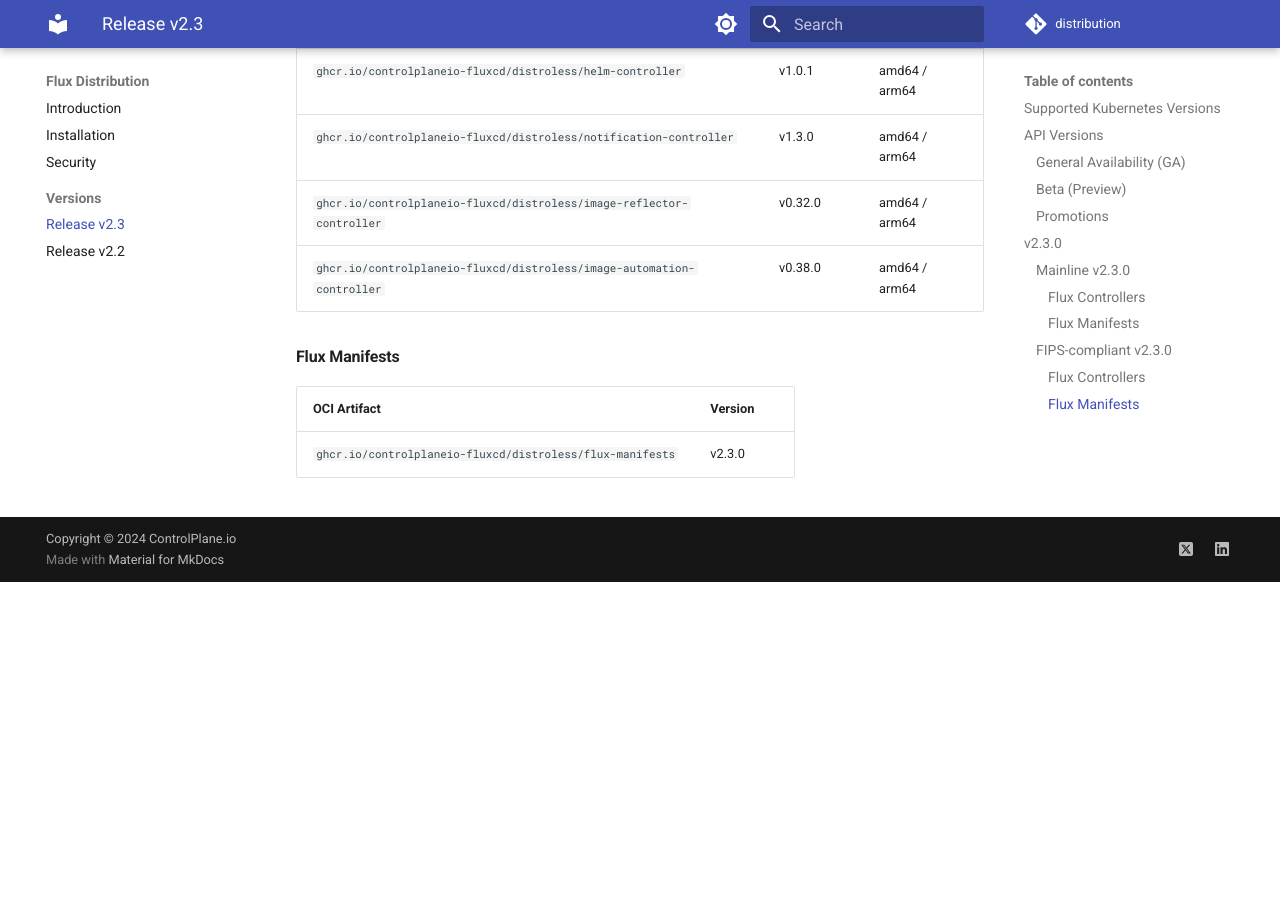
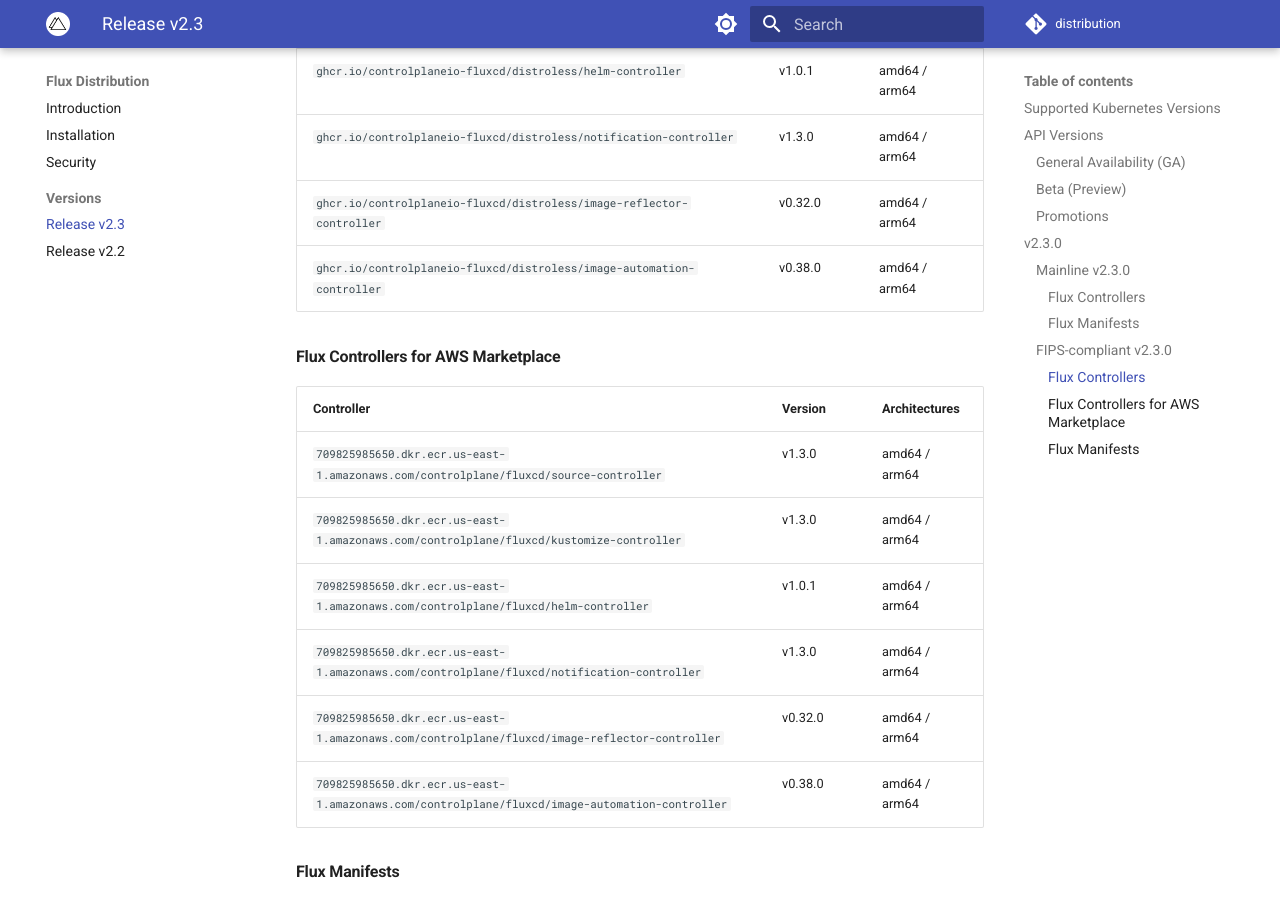
Before and after one commit to controlplaneio-fluxcd/distribution, an MkDocs documentation site: the page built from docs/releases/release-v2.3.md, in a window 1280 px wide and 900 px high, scrolled down 2833 px. Built offline with MkDocs 1.6.1 and Material for MkDocs 9.7.7, drawn with Linux system fonts in a browser that asks for light colours; comment, search, counter and statistics services are not loaded; before the commit the page ends 3415 px from its top, so only the background shows below that.

Commit message:
Add logo
Signed-off-by: Stefan Prodan <stefan.prodan@gmail.com>

```diff
--- a/docs/releases/release-v2.3.md
+++ b/docs/releases/release-v2.3.md
@@ -77,6 +77,17 @@
 | `ghcr.io/controlplaneio-fluxcd/distroless/image-reflector-controller`   | v0.32.0 | amd64 / arm64 |
 | `ghcr.io/controlplaneio-fluxcd/distroless/image-automation-controller`  | v0.38.0 | amd64 / arm64 |
 
+#### Flux Controllers for AWS Marketplace
+
+| Controller                                                                                     | Version | Architectures |
+|:-----------------------------------------------------------------------------------------------|---------|---------------|
+| `709825985650.dkr.ecr.us-east-1.amazonaws.com/controlplane/fluxcd/source-controller`           | v1.3.0  | amd64 / arm64 |
+| `709825985650.dkr.ecr.us-east-1.amazonaws.com/controlplane/fluxcd/kustomize-controller`        | v1.3.0  | amd64 / arm64 |
+| `709825985650.dkr.ecr.us-east-1.amazonaws.com/controlplane/fluxcd/helm-controller`             | v1.0.1  | amd64 / arm64 |
+| `709825985650.dkr.ecr.us-east-1.amazonaws.com/controlplane/fluxcd/notification-controller`     | v1.3.0  | amd64 / arm64 |
+| `709825985650.dkr.ecr.us-east-1.amazonaws.com/controlplane/fluxcd/image-reflector-controller`  | v0.32.0 | amd64 / arm64 |
+| `709825985650.dkr.ecr.us-east-1.amazonaws.com/controlplane/fluxcd/image-automation-controller` | v0.38.0 | amd64 / arm64 |
+
 #### Flux Manifests
 
 | OCI Artifact                                               | Version |
--- a/docs/theme/main.html
+++ b/docs/theme/main.html
@@ -4,7 +4,7 @@
 
 <meta property="og:url" content="{{ page.canonical_url }}">
 <meta property="og:image" content="https://timoni.sh/images/logo_card.png">
-<meta property="og:image:alt" content="timoni.sh">
+<meta property="og:image:alt" content="fluxcd.controlplane.io">
 <meta property="og:image:type" content="image/png">
 {% if page.is_homepage %}
 <meta property="og:title" content="{{ config.site_name }}">
@@ -14,9 +14,9 @@
 <meta property="og:description" content="{{ config.site_description }}">
 {% endif %}
 
-<meta name="twitter:site" content="@stefanprodan">
-<meta name="twitter:creator" content="@stefanprodan">
-<meta name="twitter:image:alt" content="timoni.sh">
+<meta name="twitter:site" content="@controlplaneio">
+<meta name="twitter:creator" content="@controlplaneio">
+<meta name="twitter:image:alt" content="fluxcd.controlplane.io">
 {% if page.is_homepage %}
 <meta name="twitter:card" content="summary_large_image">
 <meta name="twitter:image" content="https://timoni.sh/images/logo_card.png">
--- a/mkdocs.yml
+++ b/mkdocs.yml
@@ -21,8 +21,8 @@
 
 theme:
   name: material
-  #logo: images/flux-logo.png
-  #favicon: images/flux-logo.png
+  logo: images/cp-logo.png
+  favicon: images/cp-logo.png
   language: en
   custom_dir: docs/theme/
   palette:
```
Also changed, not shown: docs/images/cp-logo.png (added).
